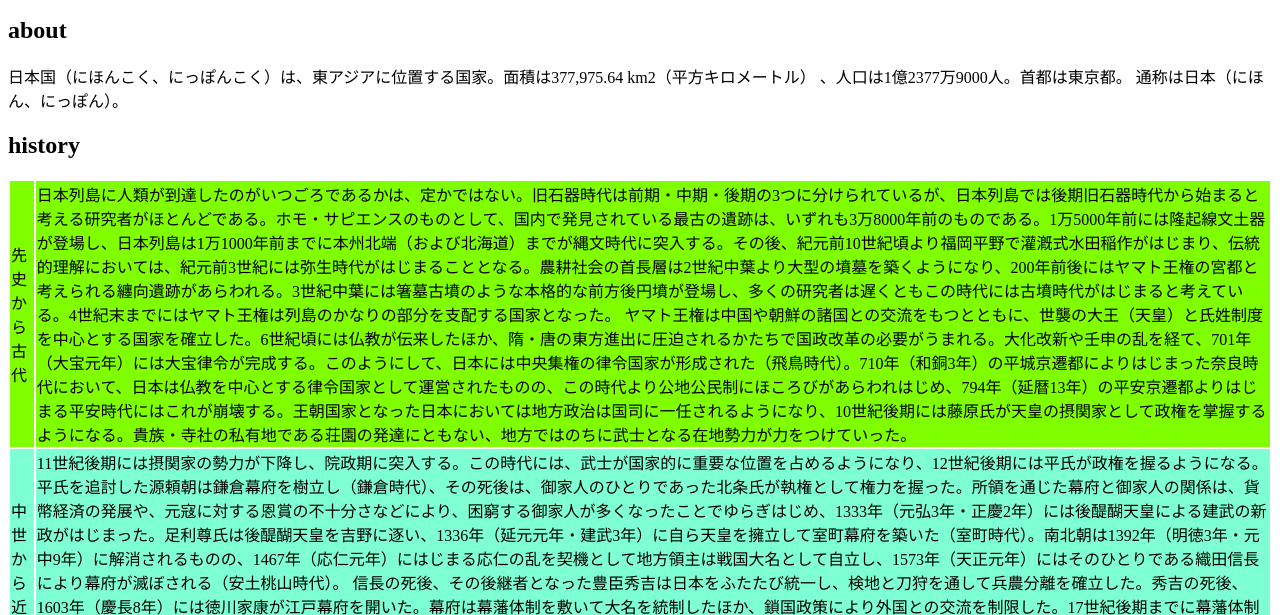
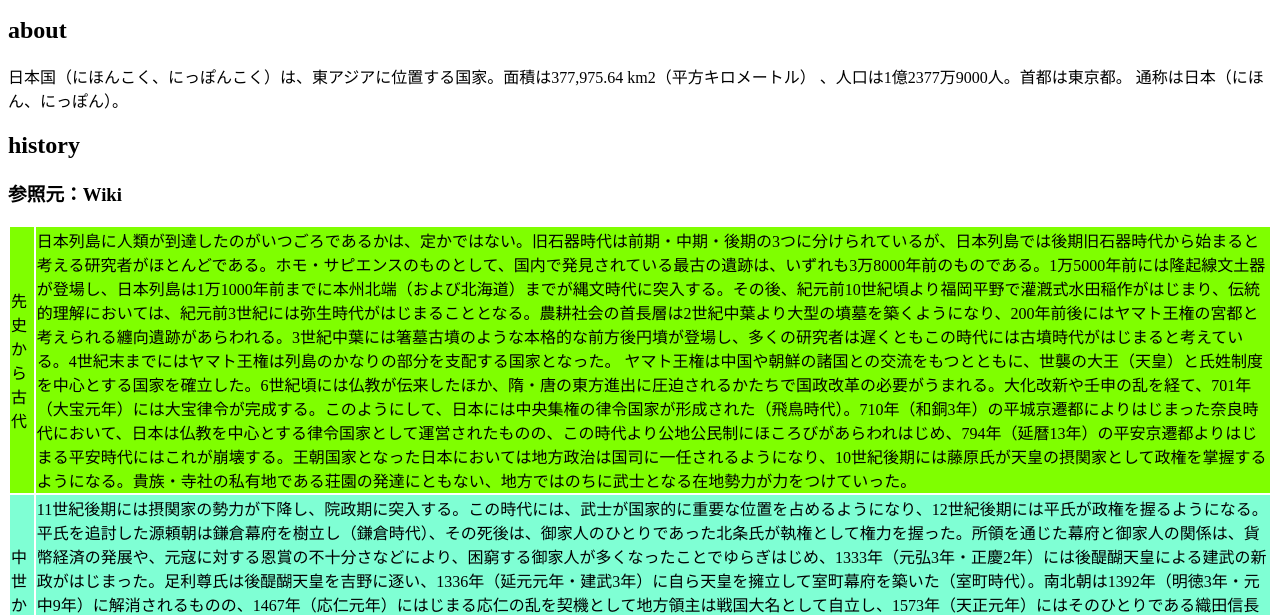
Before and after one commit to hahaha2325/hahaha2325.github.io, a plain HTML site: page index.html in a window 1280 px wide. Shown: the part 485-1100 px from the top of the page. Drawn offline with Linux system fonts and the light colour scheme.

Commit message:
Update index.html

```diff
--- a/index.html
+++ b/index.html
@@ -44,7 +44,7 @@
 明治時代のほぼ全期を通じて、対外政策の中心課題に不平等条約の撤廃があり、欧米諸国との交渉には紆余曲折があったが、日清日露の勝利など日本の国力の伸長に伴って交渉が成功し、明治27年（1894年）に治外法権の撤廃、明治44年（1911年）に関税自主権の回復を果たして不平等条約を解消した。日清日露に勝利した日本は朝鮮への影響力を強め、1910年（明治43年）には韓国併合をおこなった。また日清・日露の間に産業革命が急速に進展し、日本資本主義の確立を見た。第一次世界大戦後の国際連盟において常任理事国の地位を確保した日本は、国際連盟規約への人種差別撤廃明記を呼びかけたが（人種的差別撤廃提案）、実現に至らなかった。 大正デモクラシーを受けて政治的・文化的発展が進み、政党政治の慣例の確立や普通選挙法成立など民主主義の発展が見られたが、昭和初期の世界恐慌とそれに続くブロック経済化の中で五・一五事件や二・二六事件、政党の汚職事件などに揺れて政党政治が後退、軍の影響の強い挙国一致内閣が常態化した。満州事変に続き日中戦争を経て第二次世界大戦で枢軸国として参戦、連合国軍と太平洋戦争で対決し、1945年8月に日本の降伏に至った。
 
 連合国占領中の1946年（昭和21年）に帝国議会で憲法が改正され、国民主権、基本的人権の尊重、平和主義を三原則とする日本国憲法が成立。1951年（昭和26年）にはサンフランシスコ講和条約が締結されて主権を回復したが、沖縄県はアメリカ施政下となる。また同時に日米安保条約を締結した日本は西側諸国の一員となった。1950年代から1970年代初頭にかけての高度経済成長期を経て日本は世界有数の経済大国へと伸長した。1972年（昭和47年）に沖縄返還協定により沖縄県が日本に復帰した。1989年（平成元年）には平成時代がはじまったが、この時代に日本経済は停滞をはじめた。2019年（令和元年）には、平成から令和への改元がおこなわれた。</td></tr>
-
+                    <h3>参照元：Wiki</h3>
                 </table>
             </div>
         </section>
```
